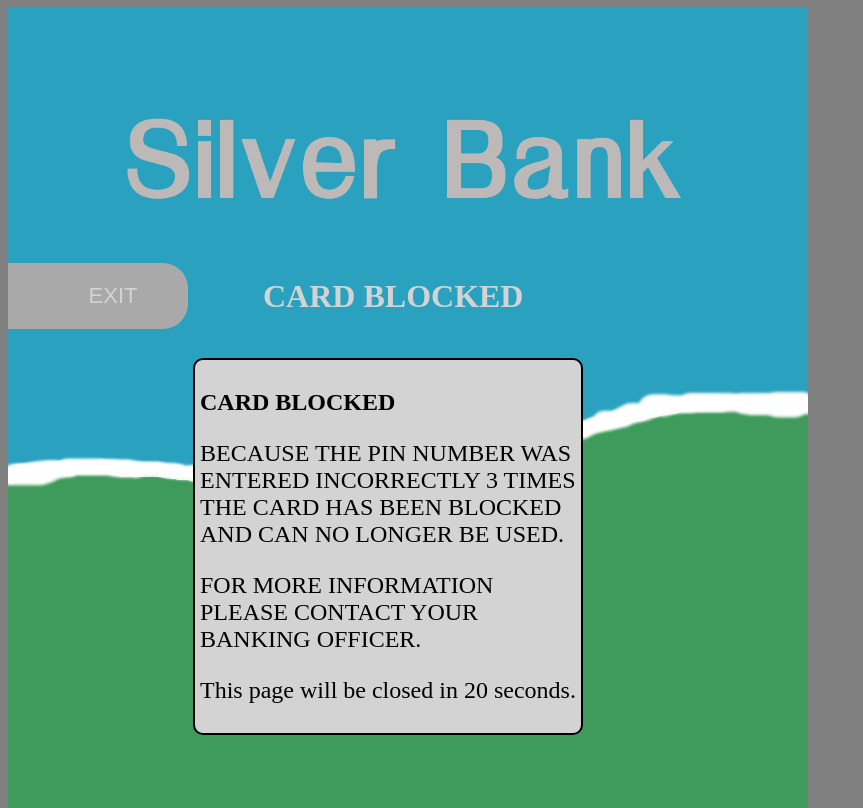
After one commit to dandumitriu33/atm-demo, a Flask app: page /1/blocked in a window 1280 px wide. The commit adds this page. Shown: the whole page, without its empty margins (0-863 px from the left). Run offline with Flask 2, Linux system fonts and the light colour scheme.

Commit message:
Add the card block after 3 failed PIN attempts and idle redirect features

```diff
--- a/server.py
+++ b/server.py
@@ -1,6 +1,6 @@
 from flask import Flask, render_template, request, redirect, url_for
 from flask_sqlalchemy import SQLAlchemy
-import sqlalchemy.orm.exc
+
 
 app = Flask(__name__)
 app.config['SQLALCHEMY_DATABASE_URI'] = 'sqlite:///atm.db'
@@ -27,16 +27,17 @@ class Atm(db.Model):
 @app.route('/', methods=['GET', 'POST'])
 def index():
     if request.method == 'POST':
-        user_card = request.form['card-number']
+        card_id = int(request.form['card-number'])
         try:
-            result = Atm.query.order_by(Atm.card_id).filter(Atm.card_id == user_card)
+            result = Atm.query.filter_by(card_id=card_id).first()
             # todo if type result == none raise value error + Value Error page
             # tried several ways, could not find a valid one
-
-            for item in result:
-                inserted_card_id = item.card_id
-            return redirect(url_for('enter_pin', card_id=inserted_card_id))
-        except sqlalchemy.orm.exc.NoResultFound:
+            if result.card_id != card_id:
+                raise ValueError
+            else:
+                inserted_card_id = result.card_id
+                return redirect(url_for('enter_pin', card_id=inserted_card_id))
+        except ValueError:
             return 'Card does not exist.'
         except:
             return render_template('invalid-card.html')
@@ -62,14 +63,29 @@ def enter_pin(card_id):
         for item in result:
             inserted_card_pin = item.card_pin
         if user_entered_pin == inserted_card_pin:
-            # todo clear db of failed attempts
+            result = Atm.query.filter_by(card_id=card_id).first()
+            result.failed_pin_attempts = 0
+            db.session.commit()
             return redirect(url_for('options', card_id=card_id))
         else:
-            # todo if failed attempts < 2
-            # add to db +1 failed attempts
-            # elif failed attempts >= 2
-            # block card
+            result = Atm.query.filter_by(card_id=card_id).first()
+            if result.failed_pin_attempts < 2:
+                result.failed_pin_attempts += 1
+                db.session.commit()
+            elif result.failed_pin_attempts == 2:
+                result.failed_pin_attempts = 0  # because of testing purposes for now
+                db.session.commit()
+                return redirect(url_for('blocked', card_id=card_id))
+            # todo if launched in production :)
+            # add 1 to failed attempts and place a condition where the pin verification doesn't go
+            # through where failed_pin_attempts >= 3
             return render_template('invalid-pin.html', card_id=card_id)
+
+
+@app.route('/<card_id>/blocked')
+def blocked(card_id):
+    return render_template('blocked.html',
+                           card_id=card_id)
 
 
 @app.route('/admin', methods=['GET', 'POST'])
@@ -99,9 +115,7 @@ def admin():
             return redirect(url_for('admin'))
         except:
             return 'There was an issue adding the card.'
-
     else:
-        # cards = Atm.query.order_by(Atm.card_id).all() # also add cards=cards in return and jinja
         return render_template('admin.html')
 
 
@@ -114,10 +128,16 @@ def options(card_id):
                                card_id=card_id)
 
 
-@app.route('/<card_id>/options/withdraw')
+@app.route('/<card_id>/options/withdraw', methods=['GET', 'POST'])
 def withdraw(card_id):
-    return render_template('withdraw.html',
-                           card_id=card_id)
+    if request.method == 'GET':
+        return render_template('withdraw.html',
+                               card_id=card_id)
+    elif request.method == 'POST':
+        result = Atm.query.filter_by(card_id=card_id).first()
+        result.balance -= int(request.form['withdraw-amount'])
+        db.session.commit()
+        return redirect(url_for('options', card_id=card_id))
 
 
 @app.route('/<card_id>/options/balance')
--- a/static/css/main.css
+++ b/static/css/main.css
@@ -253,3 +253,15 @@ h1 {
     font-size: x-large;
     color: black;
 }
+
+.blocked-info {
+    border: 2px solid black;
+    border-radius: 10px;
+    background-color: lightgray;
+    position: fixed;
+    margin-top: 350px;
+    margin-left: 185px;
+    padding: 5px;
+    font-size: x-large;
+    color: black;
+}
--- a/templates/admin.html
+++ b/templates/admin.html
@@ -1,7 +1,9 @@
 {% extends 'base.html' %}
 
 
-{% block head %}{% endblock head %}
+{% block head %}
+<meta http-equiv="refresh" content="120; url = {{ url_for('index') }}" />
+{% endblock head %}
 
 
 
--- a/templates/balance.html
+++ b/templates/balance.html
@@ -1,6 +1,8 @@
 {% extends 'base.html' %}
 
-{% block head %}{% endblock head %}
+{% block head %}
+<meta http-equiv="refresh" content="120; url = {{ url_for('index') }}" />
+{% endblock head %}
 
 
 
--- /dev/null
+++ b/templates/blocked.html
@@ -0,0 +1,34 @@
+{% extends 'base.html' %}
+
+{% block head %}
+
+<meta http-equiv="refresh" content="20; url = {{ url_for('index') }}" />
+
+{% endblock head %}
+
+
+
+
+{% block body %}
+<h1 class="blocked-h1">CARD BLOCKED</h1>
+
+<a href="{{ url_for('index') }}"><button class="exit-button">EXIT</button></a>
+
+<div class="blocked-info">
+    <p><strong>CARD BLOCKED</strong></p>
+    <p>
+        BECAUSE THE PIN NUMBER WAS<br>
+        ENTERED INCORRECTLY 3 TIMES<br>
+        THE CARD HAS BEEN BLOCKED<br>
+        AND CAN NO LONGER BE USED.
+    </p>
+    <p>
+        FOR MORE INFORMATION<br>
+        PLEASE CONTACT YOUR<br>
+        BANKING OFFICER.
+    </p>
+    <p>This page will be closed in 20 seconds.</p>
+</div>
+
+
+{% endblock body %}
--- a/templates/details.html
+++ b/templates/details.html
@@ -1,6 +1,8 @@
 {% extends 'base.html' %}
 
-{% block head %}{% endblock head %}
+{% block head %}
+<meta http-equiv="refresh" content="120; url = {{ url_for('index') }}" />
+{% endblock head %}
 
 
 
--- a/templates/enter-pin.html
+++ b/templates/enter-pin.html
@@ -1,6 +1,10 @@
 {% extends 'base.html' %}
 
-{% block head %}{% endblock head %}
+{% block head %}
+
+<meta http-equiv="refresh" content="120; url = {{ url_for('index') }}" />
+
+{% endblock head %}
 
 
 
--- a/templates/invalid-card.html
+++ b/templates/invalid-card.html
@@ -1,6 +1,8 @@
 {% extends 'base.html' %}
 
-{% block head %}{% endblock head %}
+{% block head %}
+<meta http-equiv="refresh" content="10; url = {{ url_for('index') }}" />
+{% endblock head %}
 
 
 
--- a/templates/invalid-pin.html
+++ b/templates/invalid-pin.html
@@ -2,6 +2,7 @@
 
 {% block head %}
 <title>INVALID PIN</title>
+<meta http-equiv="refresh" content="10; url = {{ url_for('enter_pin', card_id=card_id) }}" />
 {% endblock head %}
 
 
--- a/templates/options.html
+++ b/templates/options.html
@@ -1,6 +1,8 @@
 {% extends 'base.html' %}
 
-{% block head %}{% endblock head %}
+{% block head %}
+<meta http-equiv="refresh" content="120; url = {{ url_for('index') }}" />
+{% endblock head %}
 
 
 
--- a/templates/withdraw.html
+++ b/templates/withdraw.html
@@ -1,6 +1,8 @@
 {% extends 'base.html' %}
 
-{% block head %}{% endblock head %}
+{% block head %}
+<meta http-equiv="refresh" content="120; url = {{ url_for('index') }}" />
+{% endblock head %}
 
 
 
@@ -11,7 +13,7 @@
 <a href="{{ url_for('options', card_id=card_id) }}"><button class="back-button">BACK</button></a>
 
 <div class="enter-pin-field">
-    <form action="{{ url_for('options', card_id=card_id) }}" method="POST">
+    <form action="{{ url_for('withdraw', card_id=card_id) }}" method="POST">
         <input type="number" name="card-id" value="{{ card_id }}" class="enter-pin-card-id">
         <input type="number" name="withdraw-amount" required class="withdraw-field">
         <button type="submit" value="ENTER" class="withdraw-button">WITHDRAW</button>
```
Also changed, not shown: atm.db.
